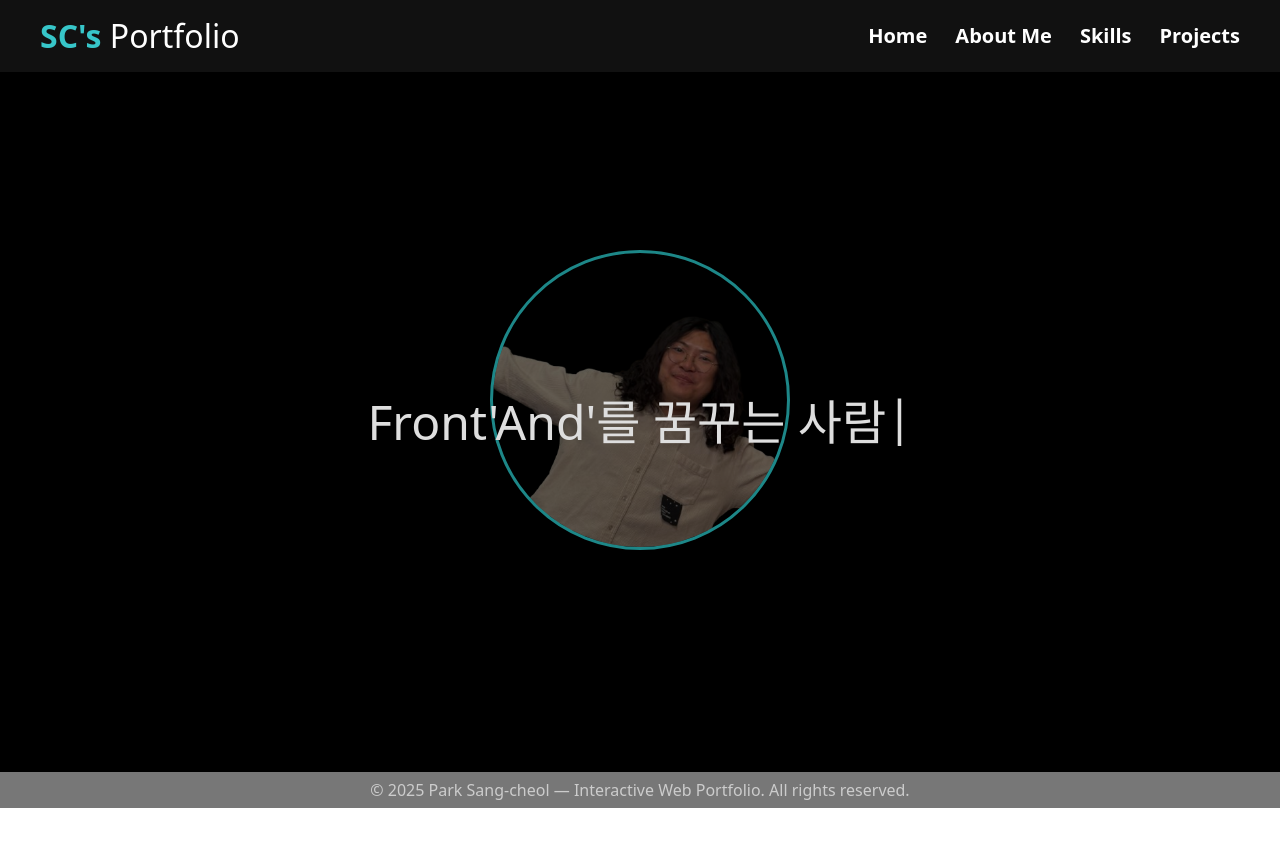
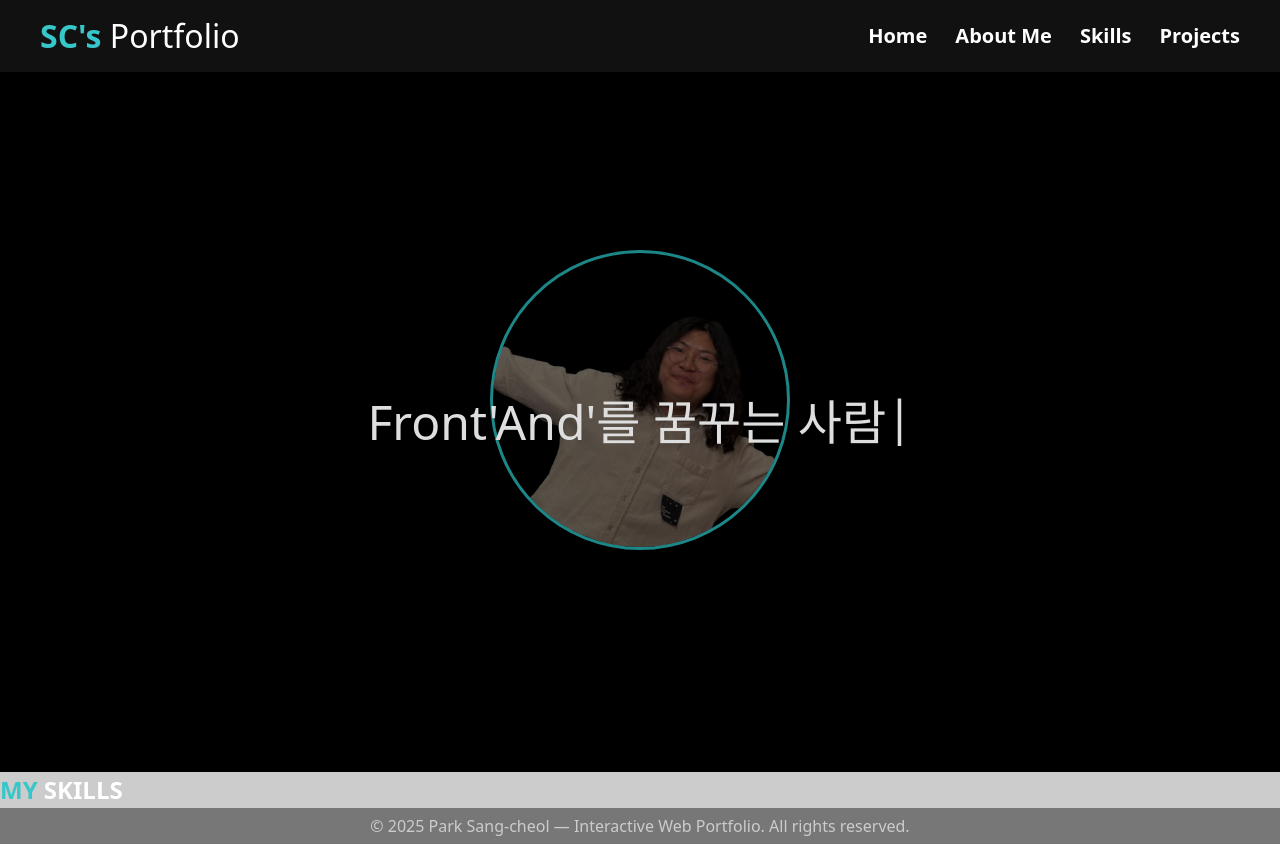
Before and after one commit to interclear94/scportfolio, a React (Vite) app: page / in a window 1280 px wide. Before the commit the page ends 808 px from the top, so only its background shows below. Built offline with nearby package versions, Linux system fonts and the light colour scheme.

Commit message:
vite img 변경

```diff
--- a/src/App.jsx
+++ b/src/App.jsx
@@ -3,12 +3,14 @@ import Footer from "./components/footer/Footer";
 import { gsap } from "gsap";
 import Header from "./components/header/Header";
 import Home from "./components/home/Home";
+import Skills from "./components/skills/Skills";
 
 function App() {
   return (
     <>
       <Header />
       <Home />
+      <Skills />
       <Footer />
     </>
   );
--- a/src/components/home/Home.jsx
+++ b/src/components/home/Home.jsx
@@ -5,6 +5,8 @@ import gsap from "gsap";
 import { useRef, useEffect, useState } from "react";
 
 import H2Title from "./H2Title";
+
+import homeProfile from "../../assets/home-remove.png";
 
 const Home = () => {
   const [text, setText] = useState("");
@@ -37,7 +39,7 @@ const Home = () => {
           >
             <img
               className="absolute left-[50%] top-[50%] translate-[-50%] opacity-[0.4]"
-              src="./src/assets/home-remove.png"
+              src={homeProfile}
               alt="로고 이미지
           "
             />
@@ -45,7 +47,7 @@ const Home = () => {
 
           <H2Title>
             {text}
-            <span className=" blinking-cursor relative bottom-[5px]">|</span>
+            <span className="blinking-cursor relative bottom-[5px]">|</span>
           </H2Title>
         </div>
       </div>
--- /dev/null
+++ b/src/components/skills/Skills.jsx
@@ -0,0 +1,13 @@
+import React from "react";
+
+const Skills = () => {
+  return (
+    <div className="bg-[#ccc]">
+      <h2 className="text-[#fff] text-[24px] font-semibold">
+        <span className="text-[#37C6C9]">MY</span> SKILLS
+      </h2>
+    </div>
+  );
+};
+
+export default Skills;
```
